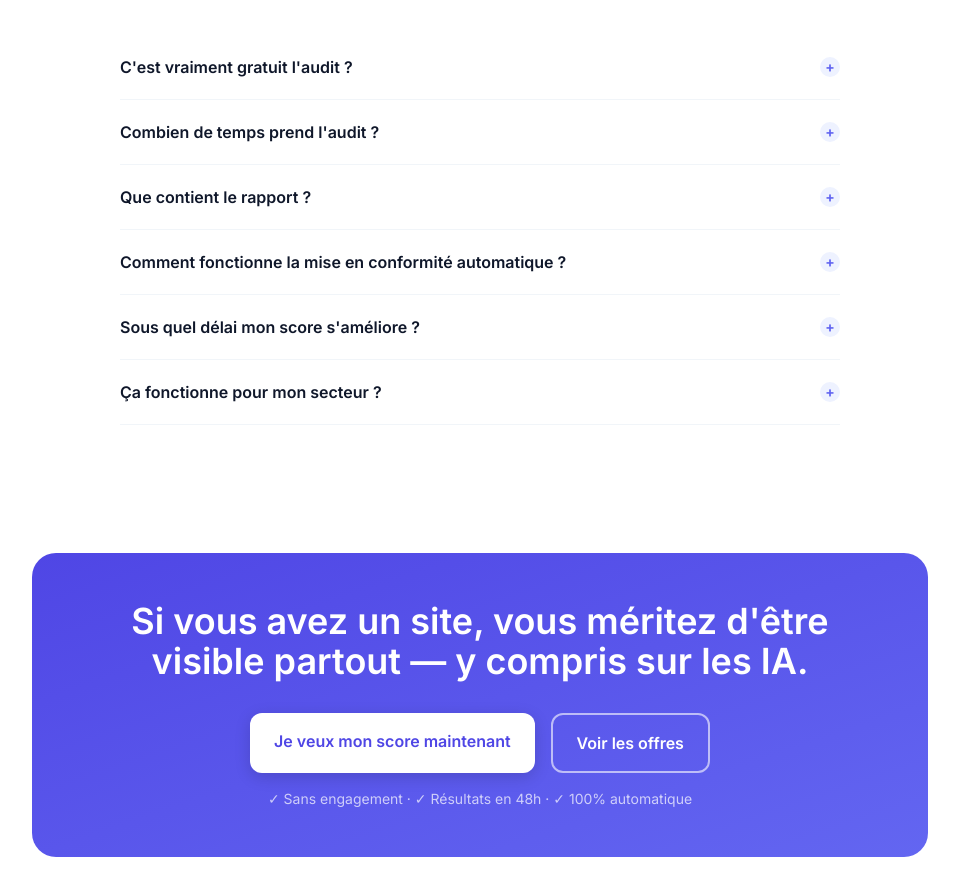
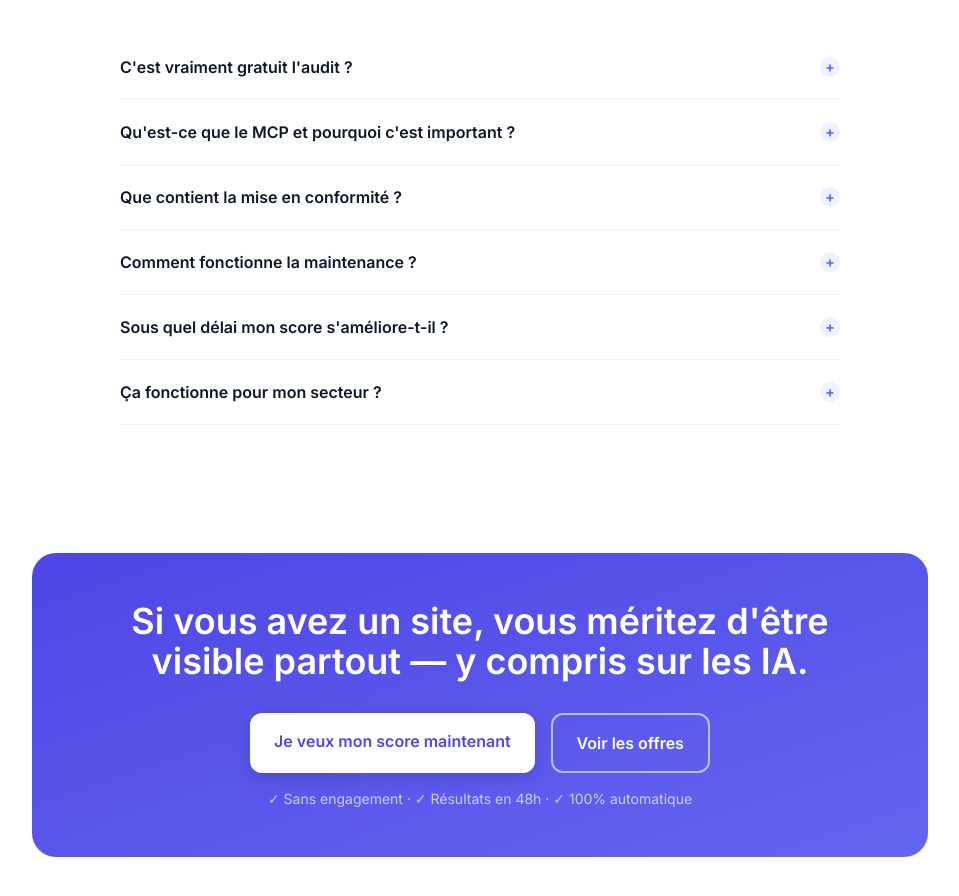
Before and after one commit to Kolkane/MCP-Audit, a Next.js app: page / in a window 1280 px wide. Shown: the part 4840-5736 px from the top of the page, without its empty margins (160-1119 px from the left). Built offline with nearby package versions, Linux system fonts and the light colour scheme; no server answers.

Commit message:
chore: update FAQ content

```diff
--- a/app/page.tsx
+++ b/app/page.tsx
@@ -107,27 +107,27 @@ const testimonials = [
 const faq = [
   {
     question: "C'est vraiment gratuit l'audit ?",
-    answer: "Oui. Score Agent-Readiness + rapport PDF détaillé. Aucun moyen de paiement demandé."
+    answer: "Oui, entièrement. Vous obtenez votre score Agent-Readiness /100 avec le détail des 6 critères analysés. Aucun moyen de paiement demandé."
   },
   {
-    question: "Combien de temps prend l'audit ?",
-    answer: "24h chrono. Notre agent te livre le rapport directement par email pro."
+    question: "Qu'est-ce que le MCP et pourquoi c'est important ?",
+    answer: "Le MCP (Model Context Protocol) est le standard qui permet aux agents IA comme ChatGPT ou Perplexity d'interroger directement votre site pour en comprendre le contenu. Sans endpoint MCP, votre site est une boîte noire pour les IA — elles ne peuvent pas vous recommander."
   },
   {
-    question: "Que contient le rapport ?",
-    answer: "Score détaillé, lacunes techniques, estimation business perdu et plan d'action."
+    question: "Que contient la mise en conformité ?",
+    answer: "Nous générons pour vous : un endpoint MCP actif, le code schema.org complet, un fichier llms.txt optimisé et vos métadonnées corrigées. Vous recevez tout par email avec les instructions d'implémentation pas à pas. Score garanti >80/100 sous 48h."
   },
   {
-    question: "Comment fonctionne la mise en conformité automatique ?",
-    answer: "Nos agents IA génèrent et testent un endpoint MCP + métadonnées optimisées pour les agents."
+    question: "Comment fonctionne la maintenance ?",
+    answer: "Les algorithmes des IA évoluent chaque mois. Notre agent repasse automatiquement sur votre site le 1er de chaque mois, recalcule votre score et applique les mises à jour nécessaires. Vous recevez un rapport mensuel avec l'évolution de votre score."
   },
   {
-    question: "Sous quel délai mon score s'améliore ?",
-    answer: "48h après paiement de l'activation. Tu reçois le rapport final avec la nouvelle note garantie >80/100."
+    question: "Sous quel délai mon score s'améliore-t-il ?",
+    answer: "48h après le paiement de l'activation. Vous recevez un email de livraison avec tous vos livrables et votre nouveau score garanti >80/100."
   },
   {
     question: "Ça fonctionne pour mon secteur ?",
-    answer: "Si tu as un site, oui. Nous couvrons freelances, agences, PME, e-commerce, artisans et professions libérales."
+    answer: "Oui — si vous avez un site web, Agentable fonctionne pour vous. Nous couvrons les freelances, agences, PME-TPE, artisans, professions libérales et e-commerces. Le score et le prix sont calculés selon votre site, pas votre secteur."
   }
 ];
 
```
